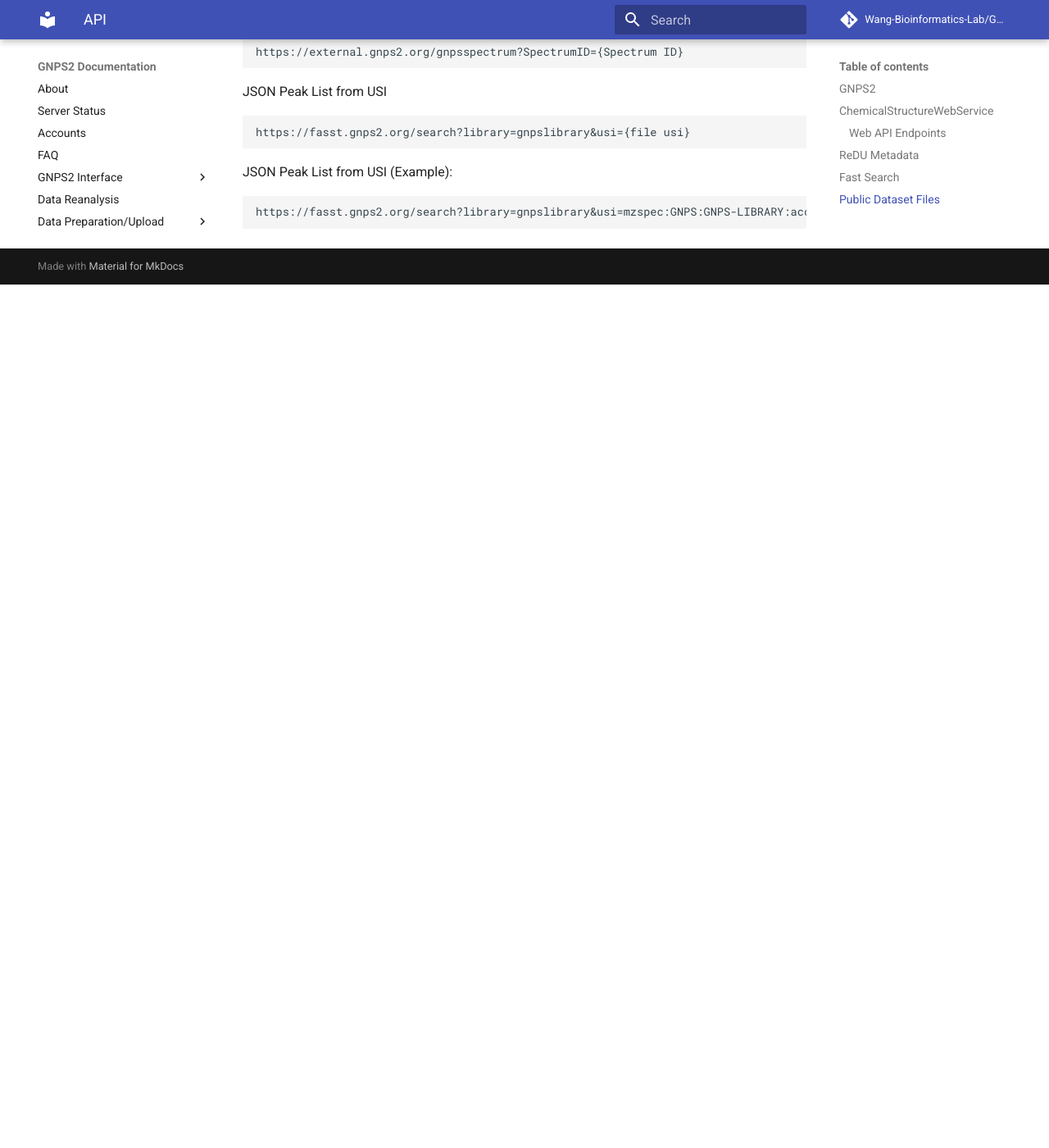
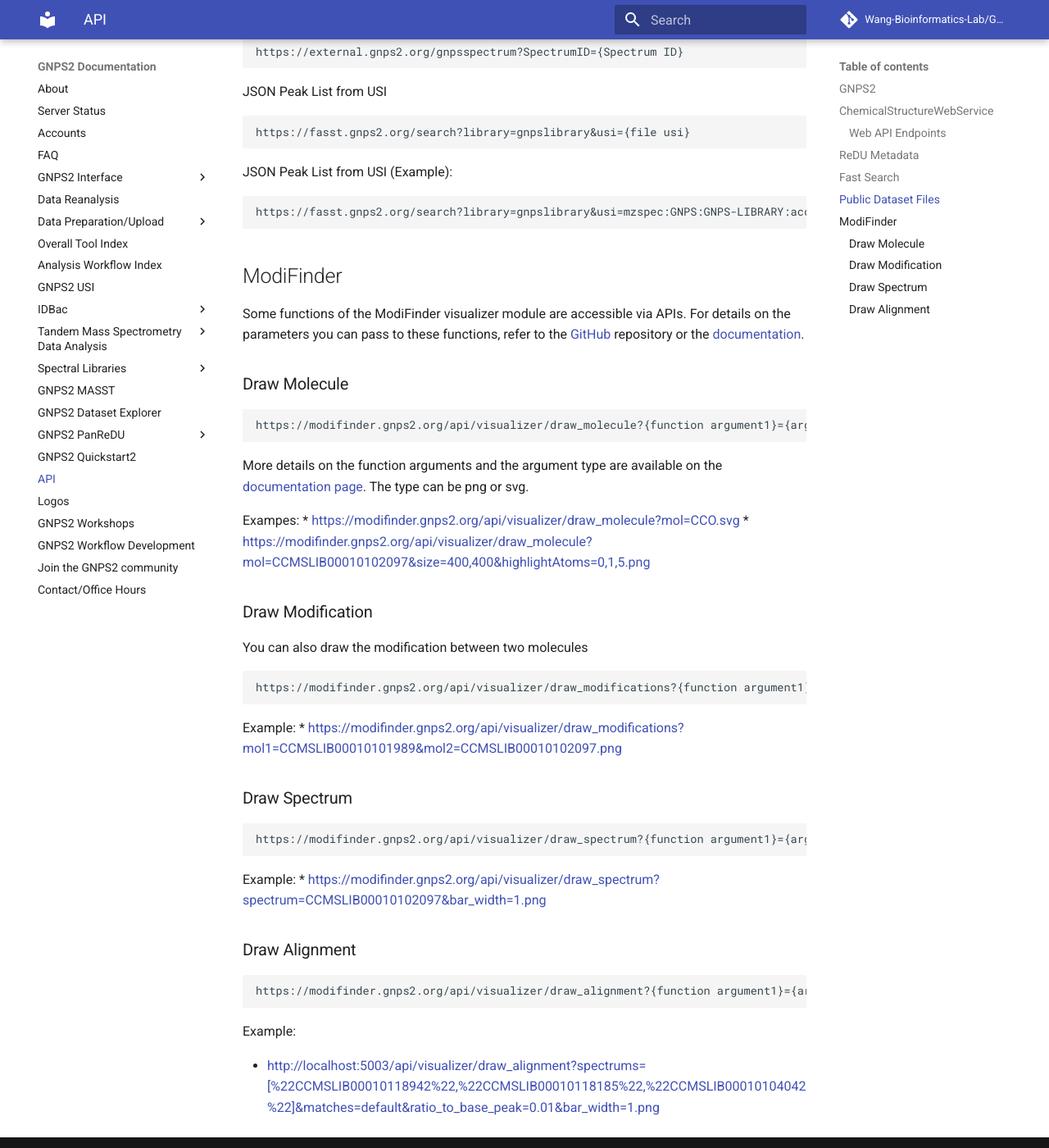
Before and after one commit to Wang-Bioinformatics-Lab/GNPS2_Documentation, an MkDocs documentation site: the page built from docs/api.md, in a window 1280 px wide and 1400 px high, scrolled down 2724 px. Shown: the whole window at 82% size. Built offline with MkDocs 1.6.1 and Material for MkDocs 9.7.7, drawn with Linux system fonts in a browser that asks for light colours; comment, search, counter and statistics services are not loaded; before the commit the page ends 3071 px from its top, so only the background shows below that.

Commit message:
added the APIs for modifinder visualizer

````diff
--- a/docs/api.md
+++ b/docs/api.md
@@ -151,3 +151,45 @@
 ```
 https://fasst.gnps2.org/search?library=gnpslibrary&usi=mzspec:GNPS:GNPS-LIBRARY:accession:CCMSLIB00000001547
 ```
+
+
+## ModiFinder
+Some functions of the ModiFinder visualizer module are accessible via APIs. For details on the parameters you can pass to these functions, refer to the [GitHub](https://github.com/Wang-Bioinformatics-Lab/ModiFinder_base) repository or the [documentation](https://wang-bioinformatics-lab.github.io/ModiFinder_base/modifinder/drawing.html#).
+
+### Draw Molecule
+```
+https://modifinder.gnps2.org/api/visualizer/draw_molecule?{function argument1}={argument1}&{function argument2}={value2}...{function argumentn}={argumentn}.{type}
+```
+More details on the function arguments and the argument type are available on the [documentation page](https://wang-bioinformatics-lab.github.io/ModiFinder_base/modifinder/drawing.html#modifinder.utilities.visualizer.draw_molecule). The type can be png or svg.
+
+Exampes:
+* [https://modifinder.gnps2.org/api/visualizer/draw_molecule?mol=CCO.svg](https://modifinder.gnps2.org/api/visualizer/draw_molecule?mol=CCO.svg)
+* [https://modifinder.gnps2.org/api/visualizer/draw_molecule?mol=CCMSLIB00010102097&size=400,400&highlightAtoms=0,1,5.png](https://modifinder.gnps2.org/api/visualizer/draw_molecule?mol=CCMSLIB00010102097&size=400,400&highlightAtoms=0,1,5.png)
+
+
+### Draw Modification
+
+You can also draw the modification between two molecules
+```
+https://modifinder.gnps2.org/api/visualizer/draw_modifications?{function argument1}={argument1}&{function argument2}={value2}...{function argumentn}={argumentn}.{type}
+```
+
+Example:
+* [https://modifinder.gnps2.org/api/visualizer/draw_modifications?mol1=CCMSLIB00010101989&mol2=CCMSLIB00010102097.png](https://modifinder.gnps2.org/api/visualizer/draw_modifications?mol1=CCMSLIB00010101989&mol2=CCMSLIB00010102097.png)
+
+### Draw Spectrum
+
+```
+https://modifinder.gnps2.org/api/visualizer/draw_spectrum?{function argument1}={argument1}&{function argument2}={value2}...{function argumentn}={argumentn}.{type}
+```
+Example:
+* [https://modifinder.gnps2.org/api/visualizer/draw_spectrum?spectrum=CCMSLIB00010102097&bar_width=1.png](https://modifinder.gnps2.org/api/visualizer/draw_spectrum?spectrum=CCMSLIB00010102097&bar_width=1.png)
+
+### Draw Alignment
+```
+https://modifinder.gnps2.org/api/visualizer/draw_alignment?{function argument1}={argument1}&{function argument2}={value2}...{function argumentn}={argumentn}.{type}
+```
+
+Example:
+
+* [http://localhost:5003/api/visualizer/draw_alignment?spectrums=[%22CCMSLIB00010118942%22,%22CCMSLIB00010118185%22,%22CCMSLIB00010104042%22]&matches=default&ratio_to_base_peak=0.01&bar_width=1.png](http://localhost:5003/api/visualizer/draw_alignment?spectrums=[%22CCMSLIB00010118942%22,%22CCMSLIB00010118185%22,%22CCMSLIB00010104042%22]&matches=default&ratio_to_base_peak=0.01&bar_width=1.png)
````
Also changed, not shown: docs/modifinder-web.md (+42 -15 lines), docs/modifinder.md (+3 -4 lines), docs/img/modifinder/draw_alignment.png (added), docs/img/modifinder/draw_mod.png (added), docs/img/modifinder/draw_mol.png (added), docs/img/modifinder/draw_spectrum.png (added).
